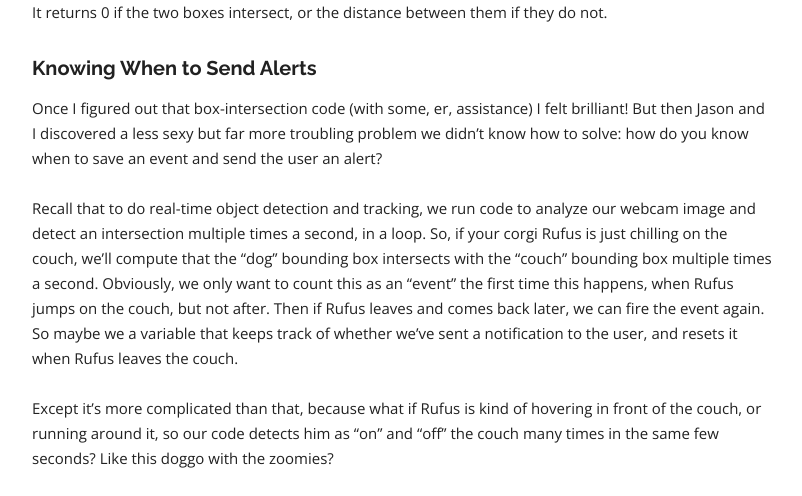
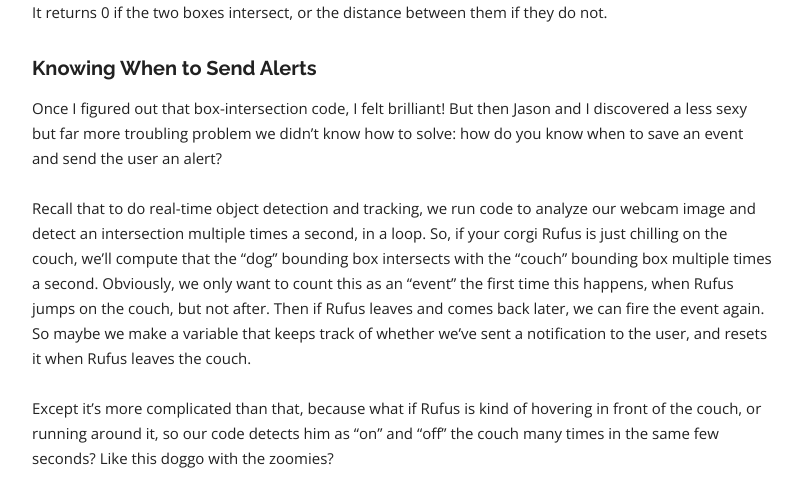
Before and after one commit to dalequark/daleonai, a Jekyll site: the page built from _posts/2021-06-17-privacy-preserving-pet-cam.md, in a window 1280 px wide and 1400 px high, scrolled down 5418 px. Shown: the part 162-658 px from the top of the window, without its empty margins (238-1040 px from the left). Built offline with Jekyll 4.4.1, drawn with Linux system fonts in a browser that asks for light colours; some web fonts are replaced; a script that is not in the unit is left out; comment, search, counter and statistics services are not loaded; some of the changed lines change nothing that is shown; some of the changed text lies outside the part shown; grey boxes are pictures that could not be loaded.

Commit message:
Update Blog “2021-06-17-privacy-preserving-pet-cam”

````diff
--- a/_posts/2021-06-17-privacy-preserving-pet-cam.md
+++ b/_posts/2021-06-17-privacy-preserving-pet-cam.md
@@ -97,9 +97,9 @@
 
 ### Knowing When to Send Alerts
 
-Once I figured out that box-intersection code (with some, er, assistance) I felt brilliant! But then Jason and I discovered a less sexy but far more troubling problem we didn't know how to solve: how do you know when to save an event and send the user an alert?
+Once I figured out that box-intersection code, I felt brilliant! But then Jason and I discovered a less sexy but far more troubling problem we didn't know how to solve: how do you know when to save an event and send the user an alert?
 
-Recall that to do real-time object detection and tracking, we run code to analyze our webcam image and detect an intersection multiple times a second, in a loop. So, if your corgi Rufus is just chilling on the couch, we'll compute that the "dog" bounding box intersects with the "couch" bounding box multiple times a second. Obviously, we only want to count this as an "event" the first time this happens, when Rufus jumps on the couch, but not after. Then if Rufus leaves and comes back later, we can fire the event again. So maybe we a variable that keeps track of whether we've sent a notification to the user, and resets it when Rufus leaves the couch.
+Recall that to do real-time object detection and tracking, we run code to analyze our webcam image and detect an intersection multiple times a second, in a loop. So, if your corgi Rufus is just chilling on the couch, we'll compute that the "dog" bounding box intersects with the "couch" bounding box multiple times a second. Obviously, we only want to count this as an "event" the first time this happens, when Rufus jumps on the couch, but not after. Then if Rufus leaves and comes back later, we can fire the event again. So maybe we make a variable that keeps track of whether we've sent a notification to the user, and resets it when Rufus leaves the couch.
 
 Except it's more complicated than that, because what if Rufus is kind of hovering in front of the couch, or running around it, so our code detects him as "on" and "off" the couch many times in the same few seconds? Like this doggo with the zoomies?
 
@@ -107,21 +107,18 @@
 
 We don't want to spam our user with notifications for events that aren't really "unique." We need to do some sort of "debouncing," limiting how frequently we can send alerts. Seems simple, right--like we should just add a cool down period so we don't send users too many notifications too close in time? This is, in fact, what Jason and I did, and in code it looks like this.
 
-`// Min number of seconds before we send another alert.`
+```
+// Min number of seconds before we send another alert.
+const MIN_ALERT_COOLDOWN_TIME = 60;
 
-`const MIN_ALERT_COOLDOWN_TIME = 60;`
+if (sendAlerts) {
+   sendAlerts = false;
+   sendAlert(naughtyAnimals);
+   setTimeout(cooldown, MIN_ALERT_COOLDOWN_TIME * 1000);
+}
+```
 
-`if (sendAlerts) {`
-
-`sendAlerts = false;`
-
-`sendAlert(naughtyAnimals);`
-
-`setTimeout(cooldown, MIN_ALERT_COOLDOWN_TIME * 1000);`
-
-`}`
-
-Except a cool down period is not enough! Because what if you have *two* dogs, or many dogs, running on and off the couch? Because if Rufus jumps up and then Milo jumps up right after him, those are two unique events, and we want to alert the user for both. Suddenly you have to know *which* dogs are moving around and keep track of their state and you have a hair "multi-object tracking" problem, which sounds like someone's PhD thesis, and [it is](https://whluo.github.io/papers/Luo-W-2016-PhD-Thesis.pdf)! (Actually, you do get this functionality for free via the [Google Cloud Video Intelligence API](https://cloud.google.com/video-intelligence), but we're stuck here in TensorFlow.js land and it's hard).
+Except a cool down period is not enough! Because what if you have *two* dogs, or many dogs, running on and off the couch? Because if Rufus jumps up and then Milo jumps up right after him, those are two unique events, and we want to alert the user for both. Suddenly you have to know *which* dogs are moving around and keep track of their state and you have a hairy "multi-object tracking" problem, which sounds like someone's PhD thesis, and [it is](https://whluo.github.io/papers/Luo-W-2016-PhD-Thesis.pdf)! (Actually, you do get this functionality for free via the [Google Cloud Video Intelligence API](https://cloud.google.com/video-intelligence), but we're stuck here in TensorFlow.js land and it's hard).
 
 This realization really had me sweating, and for a while, Jason and I thought we were screwed. But then we ended up doing what one always does when out of one's technical depth: solving a not-as-good but much, much simpler problem. Our compromise was this: we would settle for alerting users when the number of dogs on the couch *increased,* but not when the number of dogs was going up and down in flux, like this:
 
````
